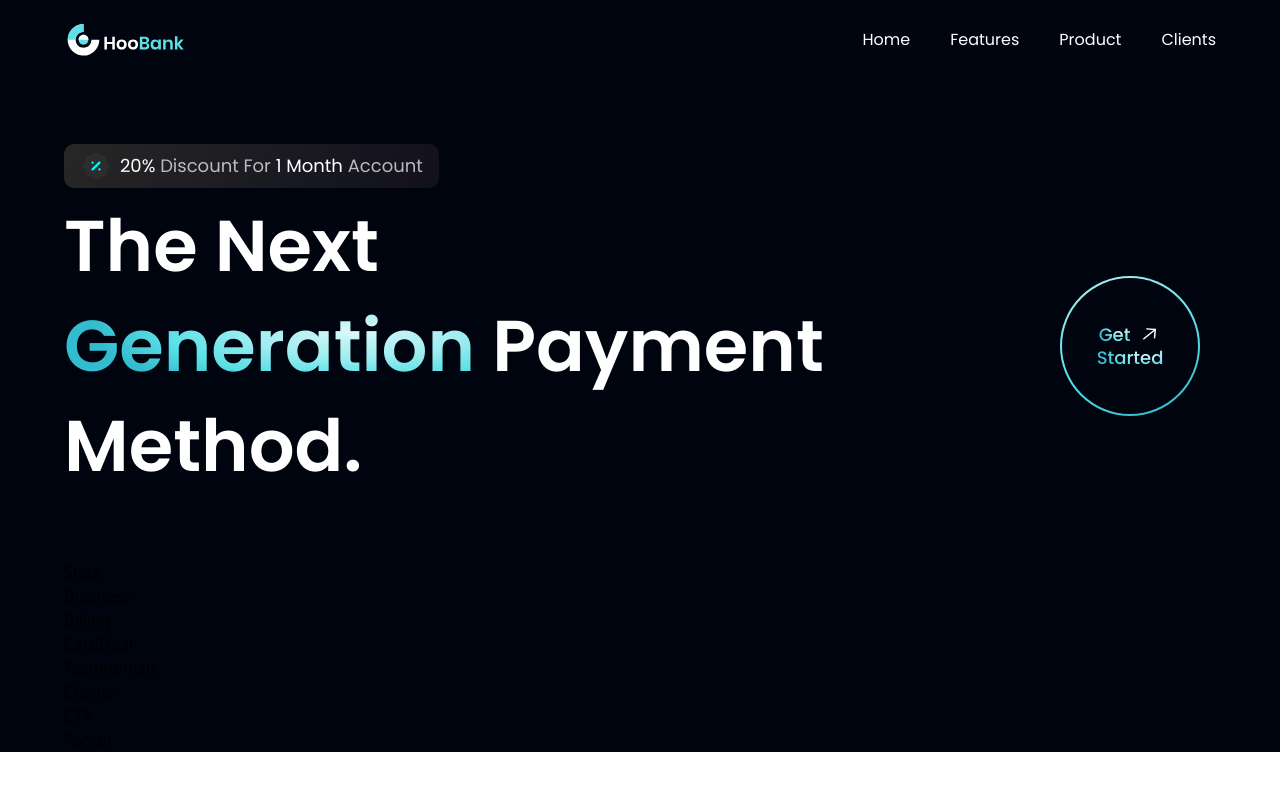
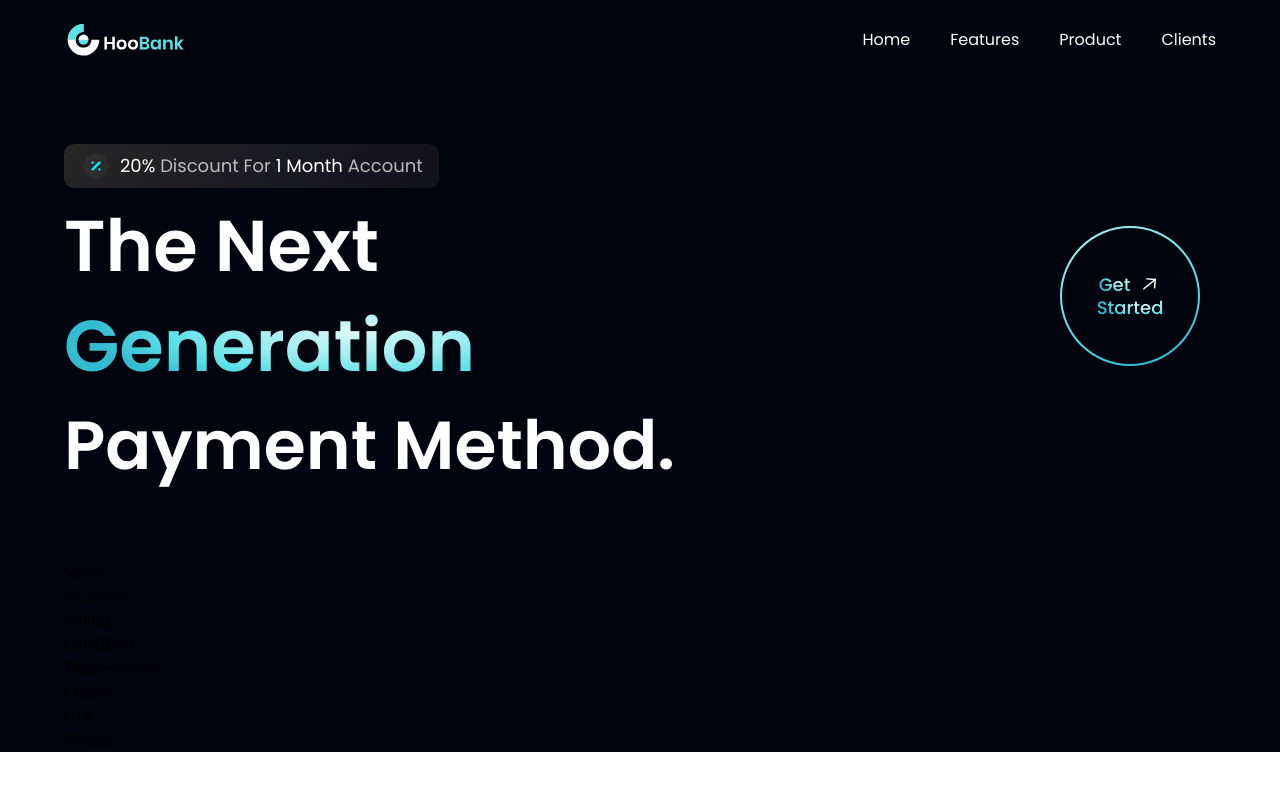
Before and after one commit to KaisBros/bank-modern-app, a React (Vite) app: page / in a window 1280 px wide. Shown: the top 790 px of the page. Built offline with nearby package versions, Linux system fonts and the light colour scheme.

Commit message:
Update the style of Hero component

```diff
--- a/src/components/Hero.jsx
+++ b/src/components/Hero.jsx
@@ -23,12 +23,13 @@
           <h1 className="flex-1 font-poppins font-semibold ss:text-[72px] text-[52px] text-white ss:leading-[100px] leading-[75px]">
             The Next <br className="sm:block hidden" />{" "}
             <span className="text-gradient">Generation</span> {" "}
-            Payment Method.
           </h1>
           <div className="ss:flex hidden md:mr-4 mr-0">
             <GetStarted />
           </div>
         </div>
+
+        <h1 className="font-poppins font-semibold ss:text-[68px] text-[52px] text-white ss:leading-[100px] leading-[75px] w-full">Payment Method.</h1>
       </div>
     </section>
   );
```
